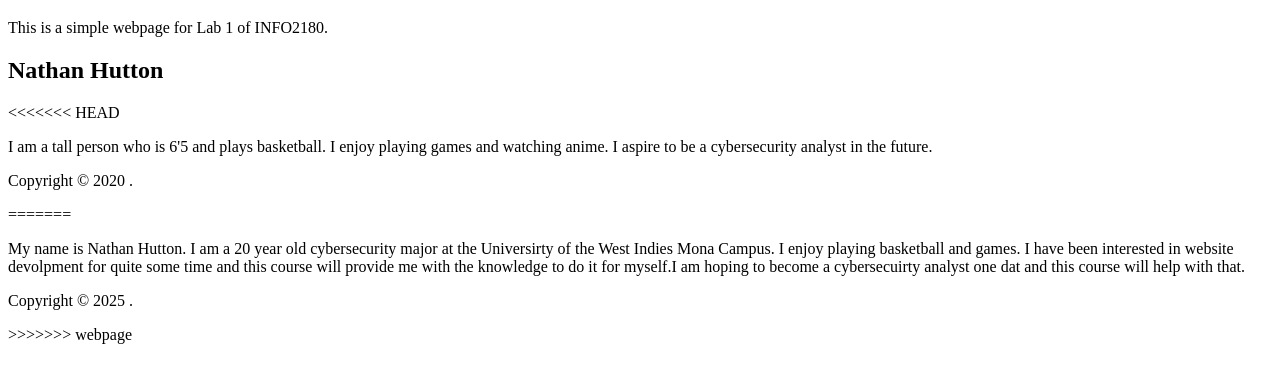
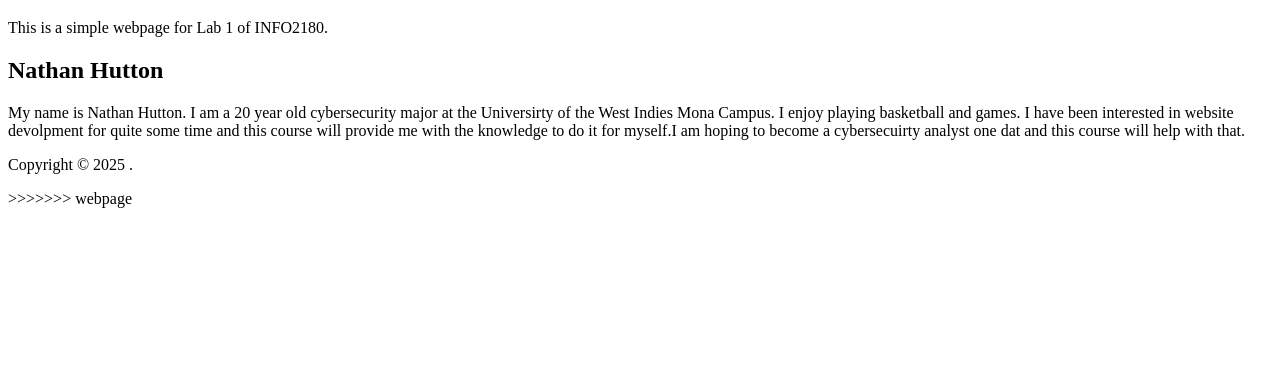
Before and after one commit to Mxlten19/info2180-lab1, a plain HTML site: page index.html in a window 1280 px wide. Shown: the part 61-444 px from the top of the page. Drawn offline with Linux system fonts and the light colour scheme.

Commit message:
Remove conflicting content and clean up personal introduction in index.html

```diff
--- a/index.html
+++ b/index.html
@@ -13,16 +13,6 @@
     </header>
     <main>
         <h2>Nathan Hutton</h2>
-<<<<<<< HEAD
-        <p>I am a tall person who is 6'5 and plays basketball.
-            I enjoy playing games and watching anime. I aspire to be a cybersecurity analyst in the future.</p>
-    </main>
-    <footer>
-        <p>Copyright &copy; 2020 <Nathan Hutton>.</p>
-    </footer>
-</body>
-</html>
-=======
         <p> My name is Nathan Hutton. I am a 20 year old cybersecurity major at the Universirty of the West Indies Mona Campus.
             I enjoy playing basketball and games. I have been interested in website devolpment for quite some time and this course
             will provide me with the knowledge to do it for myself.I am hoping to become a cybersecuirty analyst one dat and this course
```
